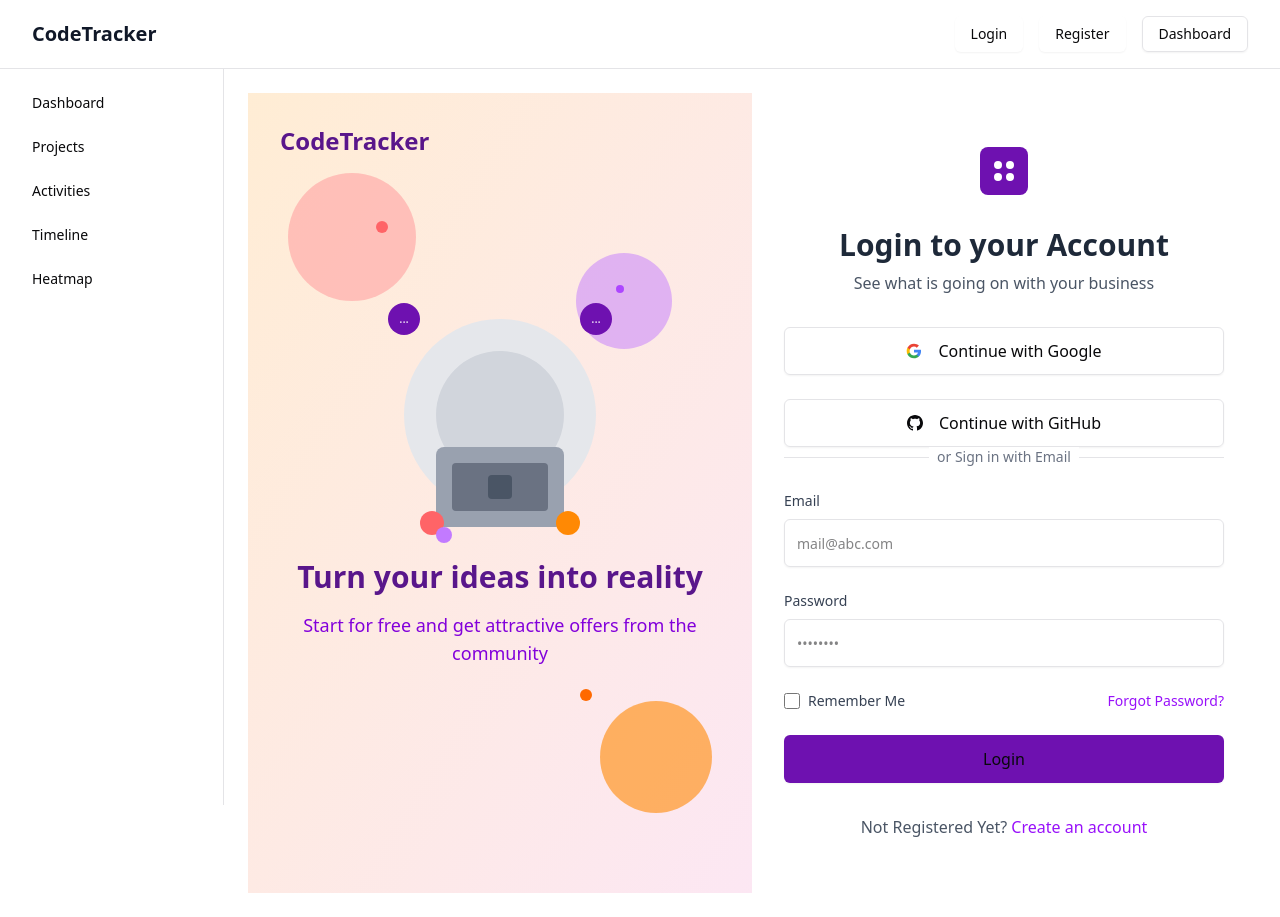
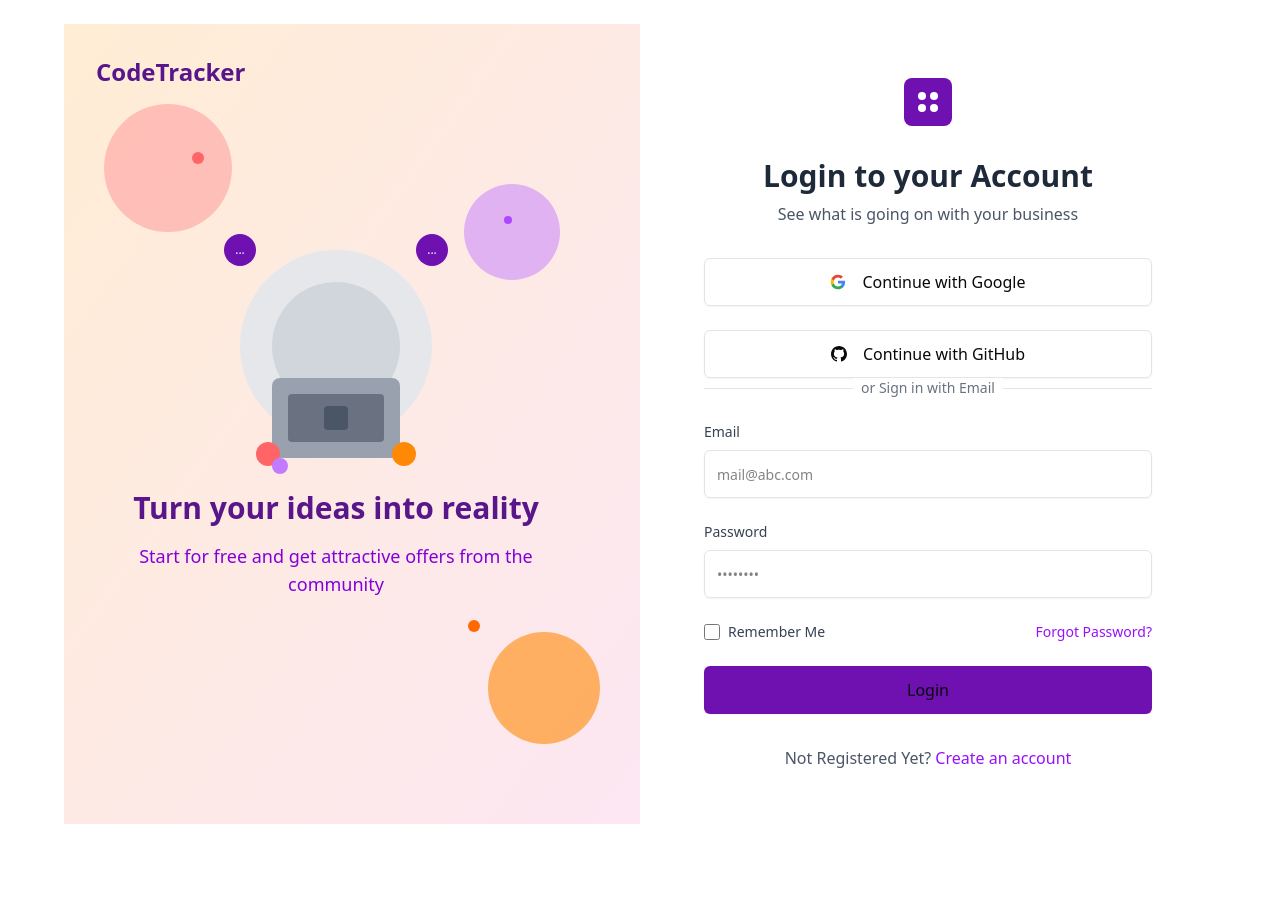
Before and after one commit to anishsaha46/DevTrackr, a Next.js app in the folder frontend/: page /login in a window 1280 px wide. After the commit the page ends 848 px from the top, so only its background shows below. Built offline with nearby package versions, Linux system fonts and the light colour scheme.

Commit message:
refactor(layout): replace sidebar and navbar with ClientShell component

```diff
--- a/frontend/src/app/layout.tsx
+++ b/frontend/src/app/layout.tsx
@@ -1,9 +1,8 @@
 import type { Metadata } from "next";
 import { Geist, Geist_Mono } from "next/font/google";
 import "./globals.css";
-import Sidebar from "./components/Sidebar";
-import NavBar from "./components/NavBar";
 import { Toaster } from "sonner";
+import ClientShell from "./ClientShell";
 
 
 
@@ -18,8 +17,8 @@
 });
 
 export const metadata: Metadata = {
-  title: "Create Next App",
-  description: "Generated by create next app",
+  title: "DevTrackr",
+  description: "Track coding activity across projects",
 };
 
 export default function RootLayout({
@@ -31,11 +30,9 @@
     <html lang="en">
       <body className={`${geistSans.variable} ${geistMono.variable} antialiased`}>
         <Toaster richColors position="top-right" />
-        <NavBar />
-        <div className="w-full flex">
-          <Sidebar />
-          <main className="flex-1 p-6 max-w-[1200px] mx-auto">{children}</main>
-        </div>
+        <ClientShell>
+          {children}
+        </ClientShell>
       </body>
     </html>
   );
```
